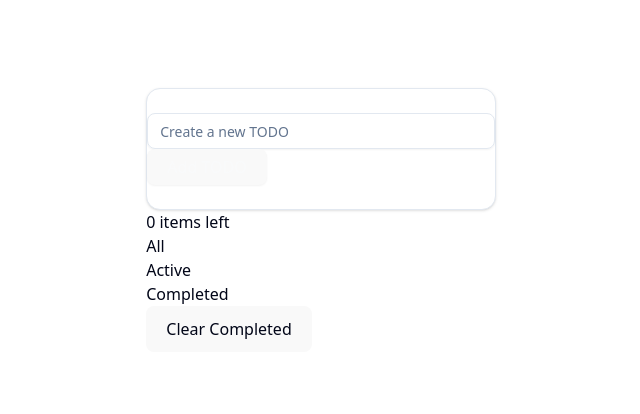
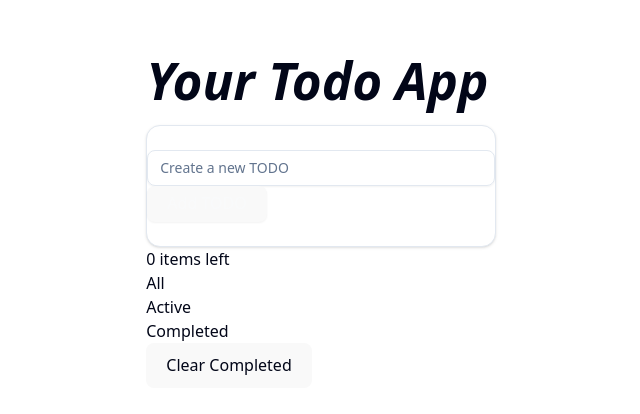
Before and after one commit to ernest03011/react-app, a React (Vite) app: page / in a window 1280 px wide. Shown: the part 180-594 px from the top of the page, without its empty margins (319-959 px from the left). Built offline with nearby package versions, Linux system fonts and the light colour scheme.

Commit message:
chore: add a heading component

```diff
--- a/src/App.jsx
+++ b/src/App.jsx
@@ -1,6 +1,7 @@
 import { useState, useEffect } from "react";
 import { CreateTodo } from "./CreateTodo.jsx";
 import List from "./List.jsx";
+import Heading from "./Heading.jsx";
 
 function App() {
   const [todos, setTodos] = useState(() => {
@@ -15,7 +16,10 @@ function App() {
 
   return (
     <>
-      {/* A heading */}
+      <Heading>
+        <h1 className="mb-4 italic font-bold">Your Todo App</h1>
+      </Heading>
+
       <CreateTodo todos={todos} setTodos={setTodos} />
 
       <List todos={todos} setTodos={setTodos} />
```
